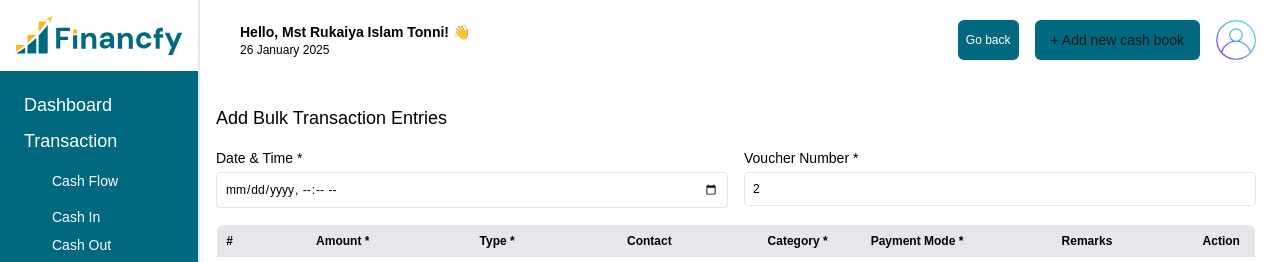
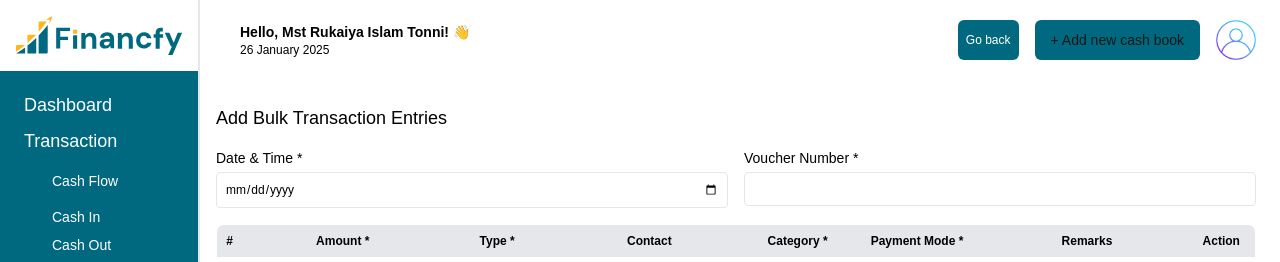
Before and after one commit to nokibsarkar/financfy-bulk-entry, a Next.js app in the folder frontend/: page /bulkEntries in a window 1280 px wide. Shown: the top 262 px of the page. Built offline with nearby package versions, Linux system fonts and the light colour scheme.

Commit message:
added amunt

```diff
--- a/frontend/app/bulkEntries/page.tsx
+++ b/frontend/app/bulkEntries/page.tsx
@@ -2,32 +2,39 @@
 import React, { useEffect } from 'react'
 
 const BulkEntryRow = ({ ref, removeRowByID, id }: any) => {
-    const [count, setCount] = React.useState(1);
+
     const [type, setType] = React.useState('Cash In');
     const [contact, setContact] = React.useState('Mst Rukaiya Islam Tonni');
     const [category, setCategory] = React.useState('Salary');
     const [receiveMode, setReceiveMode] = React.useState('Cash');
     const [remarks, setRemarks] = React.useState('');
+    const [amount, setAmount] = React.useState('');
     useEffect(() => {
-        if(!ref)
+        if (!ref)
             return;
         if (ref.current)
             return;
         ref.current = {
             getValues: () => ({
+                amount,
+                contact,
+                remarks,
+                category,
                 type,
-                contact,
-                category,
-                receiveMode,
-                remarks,
+                mode : receiveMode,
             }),
         }
     }, []);
-
     return (
         <tr className="border-b text-xs" id={id}>
             <td className="p-2">1</td>
-            <td className="p-2"><input type="number" className="w-full p-1 border rounded" /></td>
+            <td className="p-2">
+                <input type="number"
+                className="w-full p-1 border rounded"
+                value={amount}
+                onChange={e => setAmount(e.target.value)}
+                />
+            </td>
             <td className="p-2"><select className="w-full p-1 border rounded" value={type} onChange={e => setType(e.target.value)}>
                 <option>Select...</option>
                 <option>Cash In</option>
@@ -56,10 +63,13 @@ const BulkEntryRow = ({ ref, removeRowByID, id }: any) => {
 }
 export default function User() {
     const [rows, setRows] = React.useState<React.ReactNode[]>([]);
-    const [refs, setRefs] = React.useState<{ [k : string] : {current: any }}>({});
+    const [refs, setRefs] = React.useState<{ [k: string]: { current: any } }>({});
+    const cashbookID = '1';
+    const [date, setDate] = React.useState('');
+    const [voucherNo, setVoucherNo] = React.useState('');
     const removeRowByID = (id: string) => () => {
         const ref = refs[id];
-        if(ref && ref.current)
+        if (ref && ref.current)
             delete refs[id];
         setRows(rows.filter((r: any) => r.id !== id));
     }
@@ -70,7 +80,19 @@ export default function User() {
         setRows([...rows, <BulkEntryRow ref={ref} removeRowByID={removeRowByID(uniqueID)} id={uniqueID} key={uniqueID} />]);
     }
     const saveBulkTransaction = () => {
-        const data = refs ? Object.values(refs).map(r => r.current.getValues()) : [];
+        const data = refs ? Object.values(refs).map(r => {
+            const { amount, contact, remarks, category, type, mode } = r.current.getValues();
+            return {
+                amount,
+                contact,
+                remarks,
+                category,
+                type,
+                mode,
+                date : new Date(date).toISOString(),
+                voucherNo : voucherNo,
+            }
+        }) : [];
         console.log(data);
     }
     useEffect(() => {
@@ -84,11 +106,11 @@ export default function User() {
                 <div className="grid grid-cols-2 gap-4 mb-4 text-xs">
                     <div>
                         <label className="block text-sm font-medium">Date & Time *</label>
-                        <input type="datetime-local" className="mt-1 w-full p-2 border rounded" />
+                        <input type="date" className="mt-1 w-full p-2 border rounded" value={date} onChange={e => setDate(e.target.value)} />
                     </div>
                     <div>
                         <label className="block text-sm font-medium">Voucher Number *</label>
-                        <input type="number" className="mt-1 w-full p-2 border rounded" defaultValue="2" />
+                        <input type="number" className="mt-1 w-full p-2 border rounded" value={voucherNo} onChange={e => setVoucherNo(e.target.value)} />
                     </div>
                 </div>
 
```
